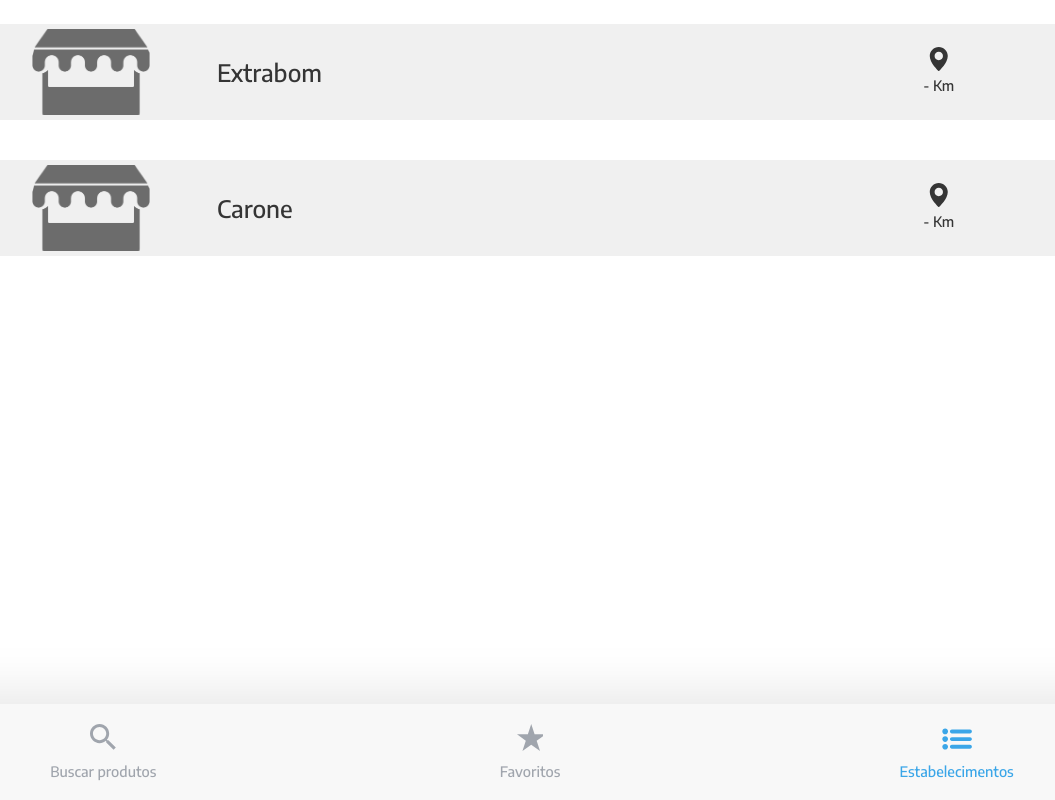
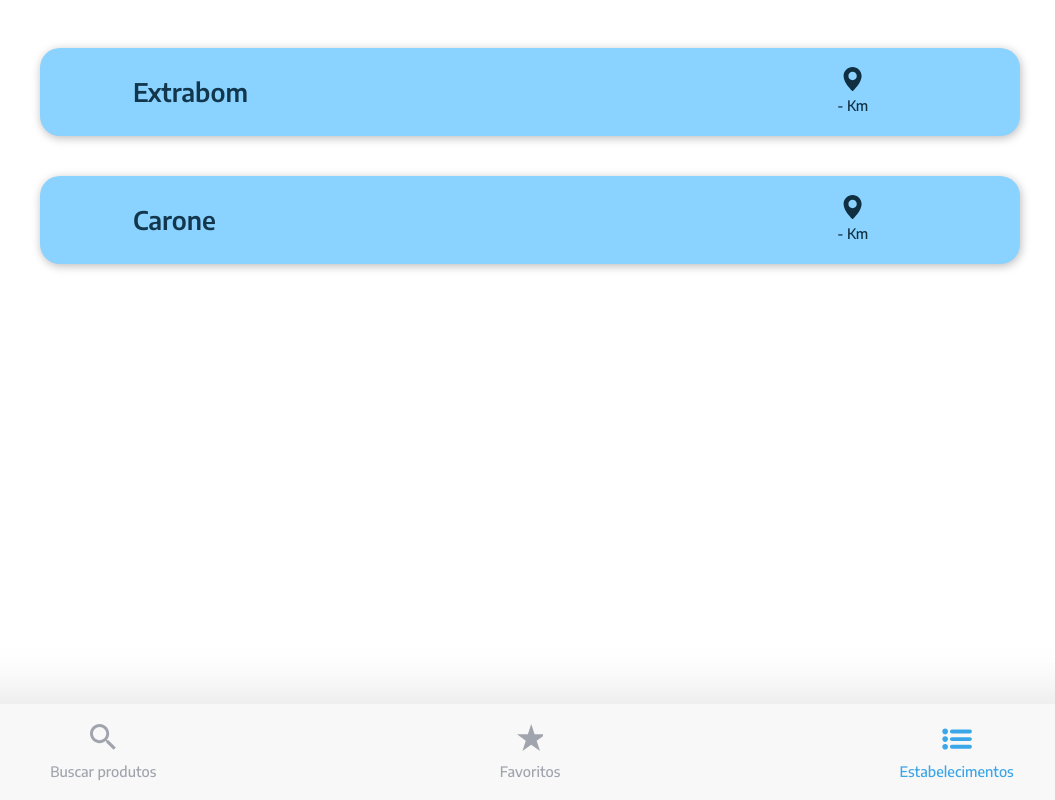
Before and after one commit to luizfelipemacedo/precinho, a website with bundled scripts: page src/pages/stores.html in a window 1280 px wide. Shown: the whole page, without its empty margins (110-1165 px from the left). Built offline with nearby package versions, Linux system fonts and the light colour scheme.

Commit message:
Estilização e novo back button
Estilização dos produtos relacionados;
Re-estilização da lista de estabelecimentos.;
Novo método para o botão "voltar" na página de produtos.

```diff
--- a/src/pages/product.html
+++ b/src/pages/product.html
@@ -15,8 +15,8 @@
     <link rel="manifest" href="/manifest.json">
 
     <link rel="stylesheet" href="../styles/css/general.css" />
+    <link rel="stylesheet" href="../styles/css/favorites.css" />
     <link rel="stylesheet" href="../styles/css/product.css" />
-    <link rel="stylesheet" href="../styles/css/favorites.css" />
     <link rel="stylesheet" href="../styles/css/components/menu.css" />
 
     <title>Detalhes do Produtos</title>
@@ -33,7 +33,7 @@
                 </svg>
             </div>
         </div>
-
+        <div id="container">
             <div id="detalhes-produto">
                 <div class="product-image-area">
                     <img class="product-image" draggable="false"/>
@@ -71,10 +71,10 @@
                         </svg>
                     </button>
                 </div>
+            </div>
+            <div class="lista-title">Confira outros produtos semelhantes</div>
             <div id="lista"></div>
         </div>
-
-
         <div id="menu"></div>
     </div>
 </body>
--- a/src/styles/css/favorites.css
+++ b/src/styles/css/favorites.css
@@ -43,7 +43,7 @@
 #lista {
         width: 100%;
         padding-top: 3vh;
-        /* padding-bottom: 16vh; */
+        padding-bottom: 16vh;
 
         display: grid;
         grid-template-columns: 85%;
@@ -85,7 +85,7 @@
 
 #lista .product .info {
         width: 100%;
-        height: 75%;
+        height: 85%;
         padding-left: 5%;
 
         display: flex;
--- a/src/styles/css/product.css
+++ b/src/styles/css/product.css
@@ -3,9 +3,11 @@
 }
 
 /* Product Conteiner */
-
+#container{
+    position: relative;
+}
 #detalhes-produto {
-    padding-bottom: 14vh;
+    padding-bottom: 2vh;
 }
 
 /* PRODUCT IMAGE ------------------------- */
@@ -108,6 +110,48 @@
     color: #318aff;
 }
 
+/* RELATED PRODUCTS - Import most of existing style from favorites.css and override some ------------------------- */
+
+.lista-title{
+    width: 100%;
+    padding: 0 10%;
+    padding-top: 1.2vh;
+    font-weight: 600;
+    font-size: 2.3vh;
+    text-align: center;
+    color: #333333;
+}
+
+#lista {
+    width: 100%;
+    padding-top: 3vh;
+    grid-template-columns: 85%;
+    row-gap: 2vh;
+}
+
+#lista .product {
+    position: relative;
+    height: 12vh;
+}
+
+#lista .product .info {
+    height: 100%;
+}
+
+#lista .product .info .product-price {
+    font-size: 2.0vh;
+}
+
+#lista .product .info .product-name {
+    font-size: 1.7vh;
+    line-height: 2.0vh;
+}
+
+#lista .product .info .product-market {
+    font-size: 1.6vh;
+}
+
+
 /* FAV BUTTON ------------------------- */
 
 #fav-button {
--- a/src/styles/css/stores.css
+++ b/src/styles/css/stores.css
@@ -3,7 +3,7 @@
 
 #lista {
         width: 100%;
-        padding-top: 3vh;
+        padding-top: 6vh;
         padding-bottom: 16vh;
 
         display: grid;
@@ -13,13 +13,14 @@
 }
 
 #lista .store {
-        background-color: rgb(240, 240, 240);
+        background-color: rgb(138, 210, 255);
         position: relative;
-        width: 100%;
-        height: 12vh;
-        border-radius: 1.5vh;
-        outline: 0px solid #00000050;
-        padding: 0 0;
+        width: 90%;
+        margin: 0 auto;
+        height: 11vh;
+        border-radius: 2.5vh;
+        outline: 0px solid rgba(0, 0, 0, 0.314);
+        padding: 0 10;
         padding-right: 5%;
 
         display: flex;
@@ -29,13 +30,15 @@
         font-family: 'Encode Sans';
         font-style: normal;
 
+        box-shadow: 1px 2px 10px rgba(0, 0, 0, 0.27);
+
         transition: all 0.15s;
 }
 
 #lista .store .info {
         width: 100%;
         height: 75%;
-        padding: 0 2%;
+        padding: 0 10%;
 
         display: flex;
         flex-direction: column;
@@ -44,15 +47,16 @@
 
 #lista .store .info .store-name {
         width: 100%;
-        font-size: 3vh;
-        font-weight: 500;
+        font-size: 3.2vh;
+        font-weight: 600;
 
-        color: #353535;
+        color: #12374d;
 }
 
 
 
 #lista .store .store-image-area {
+        display: none;
         background-image: url("../../imgs/market-icon.png");
         background-size: 70%;
         background-repeat: no-repeat;
@@ -73,7 +77,7 @@
 
 
 #lista .store .location {
-        width: 25%;
+        width: 35%;
         height: 100%;
 
         display: flex;
@@ -83,7 +87,7 @@
 }
 #lista .store .location svg{
         height: 3vh;
-        fill: #353535;
+        fill: #102f41;
 }
 #lista .store .location span{
         width: 100%;
@@ -91,15 +95,10 @@
         font-weight: 500;
         text-align: center;
 
-        color: #353535;
+        color: #102f41;
 }
 
-#lista .store:hover{
-        background-color: rgb(224, 224, 224);
-        box-shadow: 0px 0px 3vh 0px rgba(0, 0, 0, 0.10);
-        outline: 2px solid #00000031;
+#lista .store:active{
+        box-shadow: 0px 0px 25px 0px rgba(0, 45, 112, 0.5);
+        outline: 2px solid rgba(0, 31, 88, 0.4);
 }
-#lista .store:active{
-        box-shadow: 0px 0px 3vh 0px rgba(0, 0, 0, 0.2);
-        outline: 2px solid #00000031;
-}
```
Also changed, not shown: src/scripts/product.js (+8 -7 lines). Lines whose indentation alone changed are shown as unchanged.
